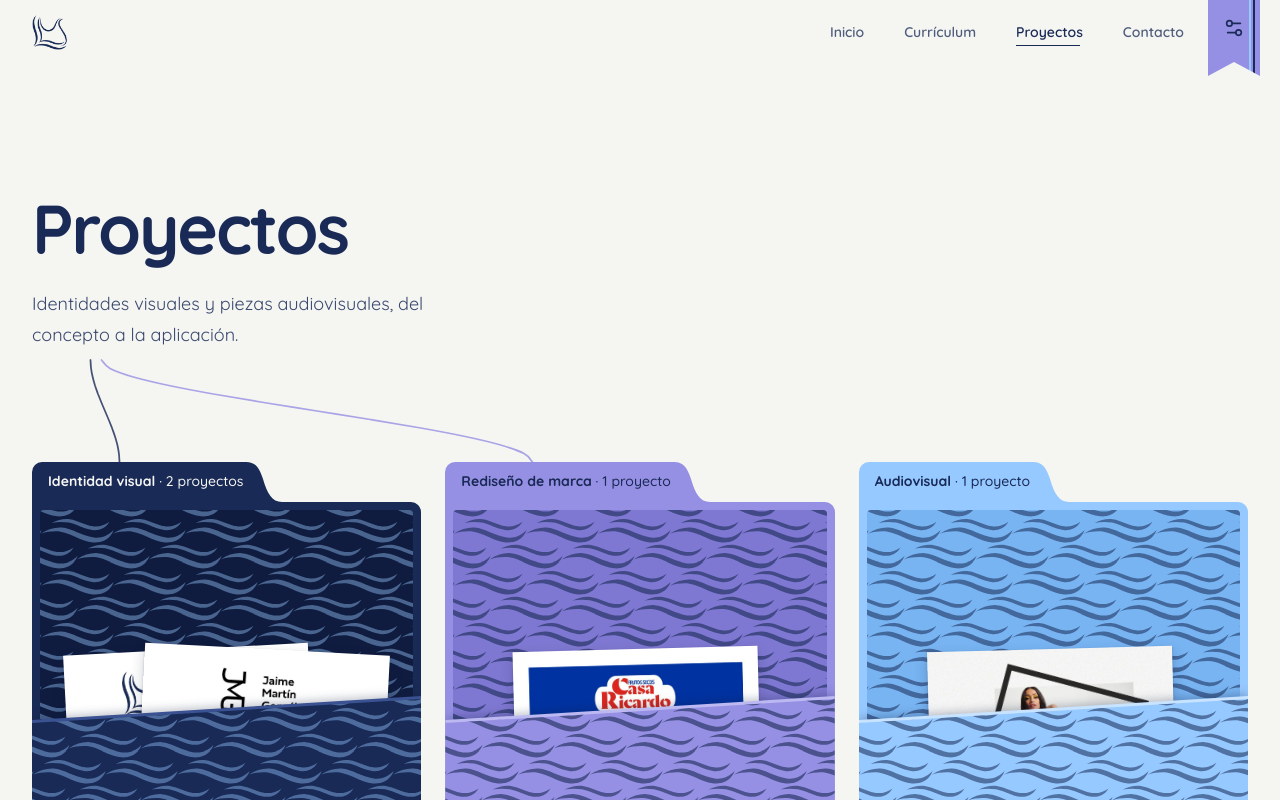
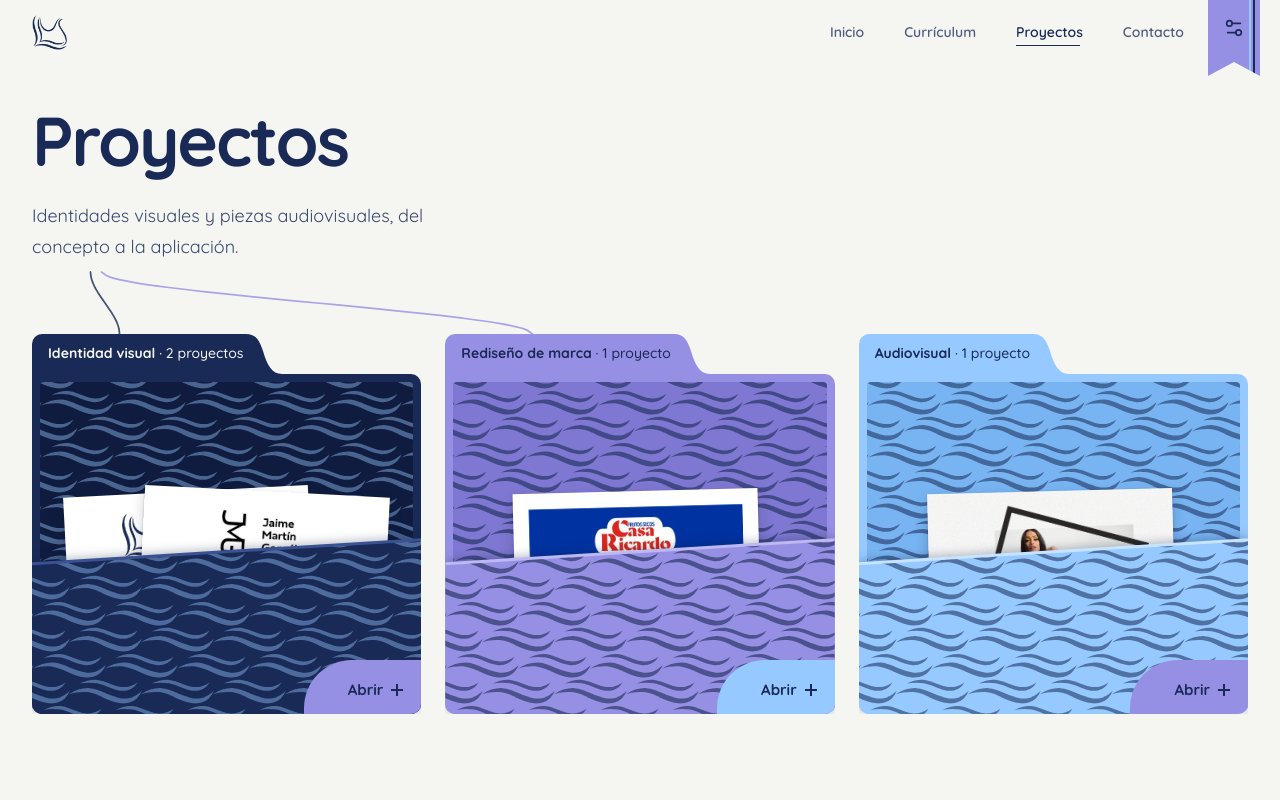
Before and after one commit to laramarcosimo/Portfolio, a React (Vite) app: page /proyectos in a window 1280 px wide. Shown: the top 800 px of the page. Built offline with nearby package versions, Linux system fonts and the light colour scheme.

Commit message:
Fit folders on the projects page without scrolling
Co-Authored-By: Claude Opus 5.5 <noreply@anthropic.com>

```diff
--- a/src/pages/Projects.jsx
+++ b/src/pages/Projects.jsx
@@ -10,7 +10,7 @@ export default function Projects() {
   const nameRef = useRef(null)
   const blockRef = useRef(null)
   return (
-    <main ref={rootRef} className="relative isolate px-4 pb-28 pt-20 sm:px-8 sm:pb-40 sm:pt-32">
+    <main ref={rootRef} className="relative isolate px-4 pb-28 pt-20 sm:px-8 sm:pb-40 sm:pt-32 lg:pt-10">
       <FolderThreads rootRef={rootRef} nameRef={nameRef} blockRef={blockRef} />
       <div ref={blockRef}>
         <h1 ref={nameRef} className="display w-fit text-ink">{t.proyectos}</h1>
--- a/src/styles/global.css
+++ b/src/styles/global.css
@@ -177,9 +177,11 @@
   .folder[data-lifted] > * { visibility: hidden; }
   .folder[data-lifted] .folder-plus { transition: none; }
   /* Portada: la carpeta se achata según la altura de pantalla para que el botón Abrir se vea sin scroll */
-  .home-top .folder { --folder-h: clamp(64cqw, calc(100svh - 370px), 112cqw); height: var(--folder-h); }
-  .home-top .folder-front { inset: calc(var(--folder-h) * 0.536) 0 0 0; }
-  .home-top .folder-sheet { translate: 0 calc(var(--folder-h) * 0.536 - 60cqw); }
+  .home-top .folder { --folder-h: clamp(64cqw, calc(100svh - 370px), 112cqw); }
+  .projects-folders .folder { --folder-h: clamp(64cqw, calc(100svh - 420px), 112cqw); }
+  .home-top .folder, .projects-folders .folder { height: var(--folder-h); }
+  .home-top .folder-front, .projects-folders .folder-front { inset: calc(var(--folder-h) * 0.536) 0 0 0; }
+  .home-top .folder-sheet, .projects-folders .folder-sheet { translate: 0 calc(var(--folder-h) * 0.536 - 60cqw); }
 }
 
 /* Escritorio, abierta: un solo padre transformado con tres pisos (fondo, portadas, solapa). Solo se animan transform y opacity */
@@ -219,7 +221,7 @@
 .home-line { transition: opacity var(--dur-quick) ease-out; }
 .home-head { display: grid; row-gap: 1rem; }
 .projects-folders { margin-top: 2rem; }
-@media (min-width: 1024px) { .projects-folders { margin-top: clamp(4rem, 12svh, 7.5rem); } }
+@media (min-width: 1024px) { .projects-folders { margin-top: clamp(2.5rem, 7svh, 4rem); } }
 .home-name { font-size: 10.4vw; line-height: 1.02; font-weight: 700; letter-spacing: -0.035em; white-space: nowrap; width: fit-content; }
 .home-statement { margin-top: 0.5rem; max-width: 34ch; font-size: 1.1875rem; line-height: 1.3; font-weight: 600; }
 .home-brief { display: flex; align-items: flex-start; gap: 0.875rem; }
```
